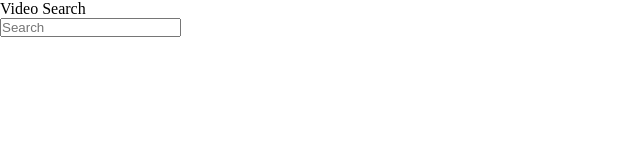
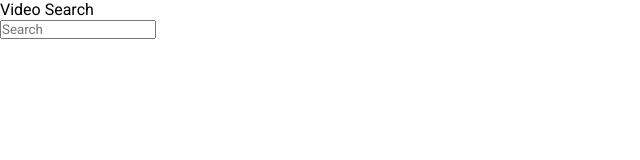
Before and after one commit to lazoliver/teste-react, a React (Create React App) app: page / in a window 1280 px wide. Shown: the top 160 px of the page, without its empty margins (0-640 px from the left). Built offline with nearby package versions, Linux system fonts and the light colour scheme.

Commit message:
font-roboto

```diff
--- a/src/styles/styles.css
+++ b/src/styles/styles.css
@@ -1,4 +1,7 @@
+@import url('https://fonts.googleapis.com/css2?family=Roboto:wght@400;700&display=swap');
+
 * {
     margin: 0px;
     padding: 0px;
+    font-family: 'Roboto' ,sans-serif;
 }
```
